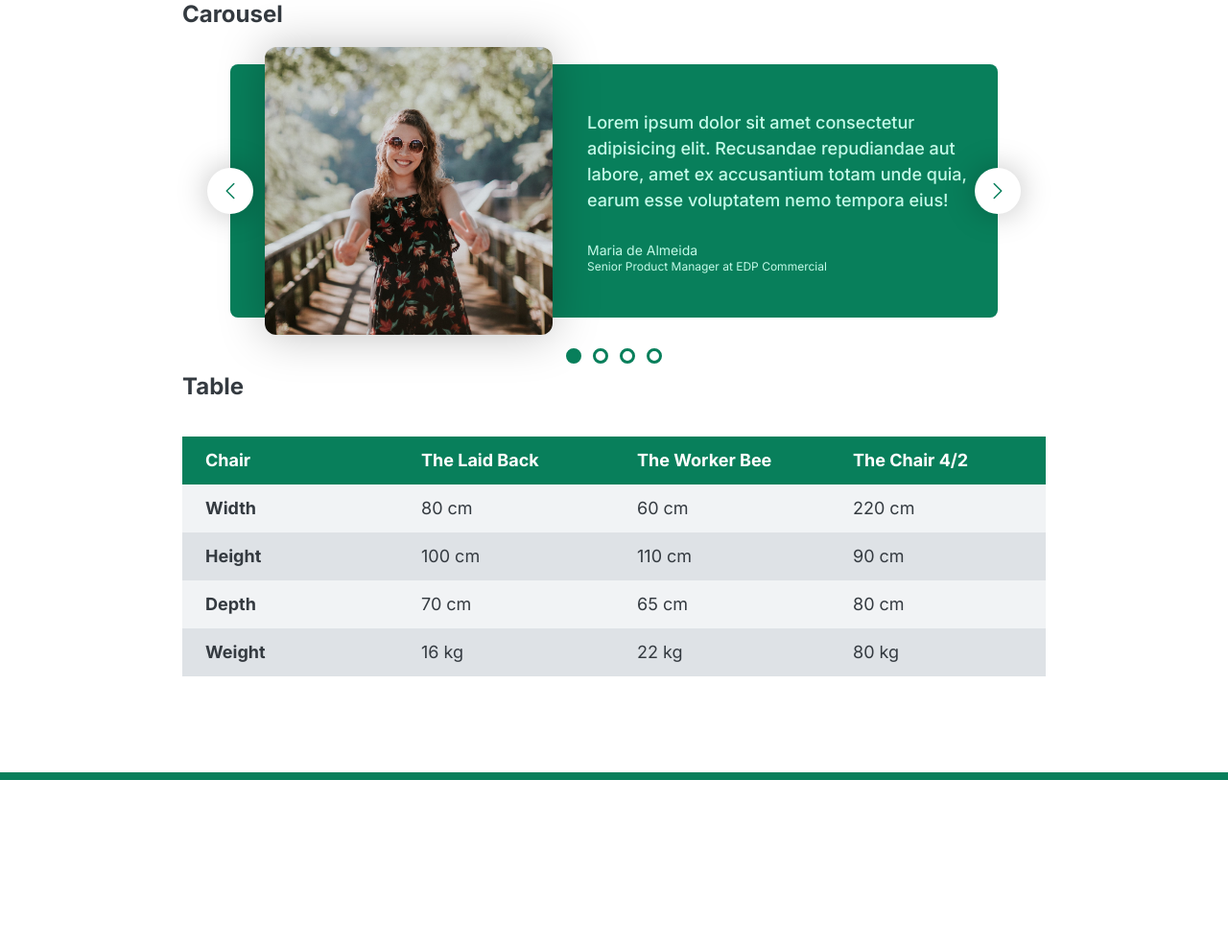
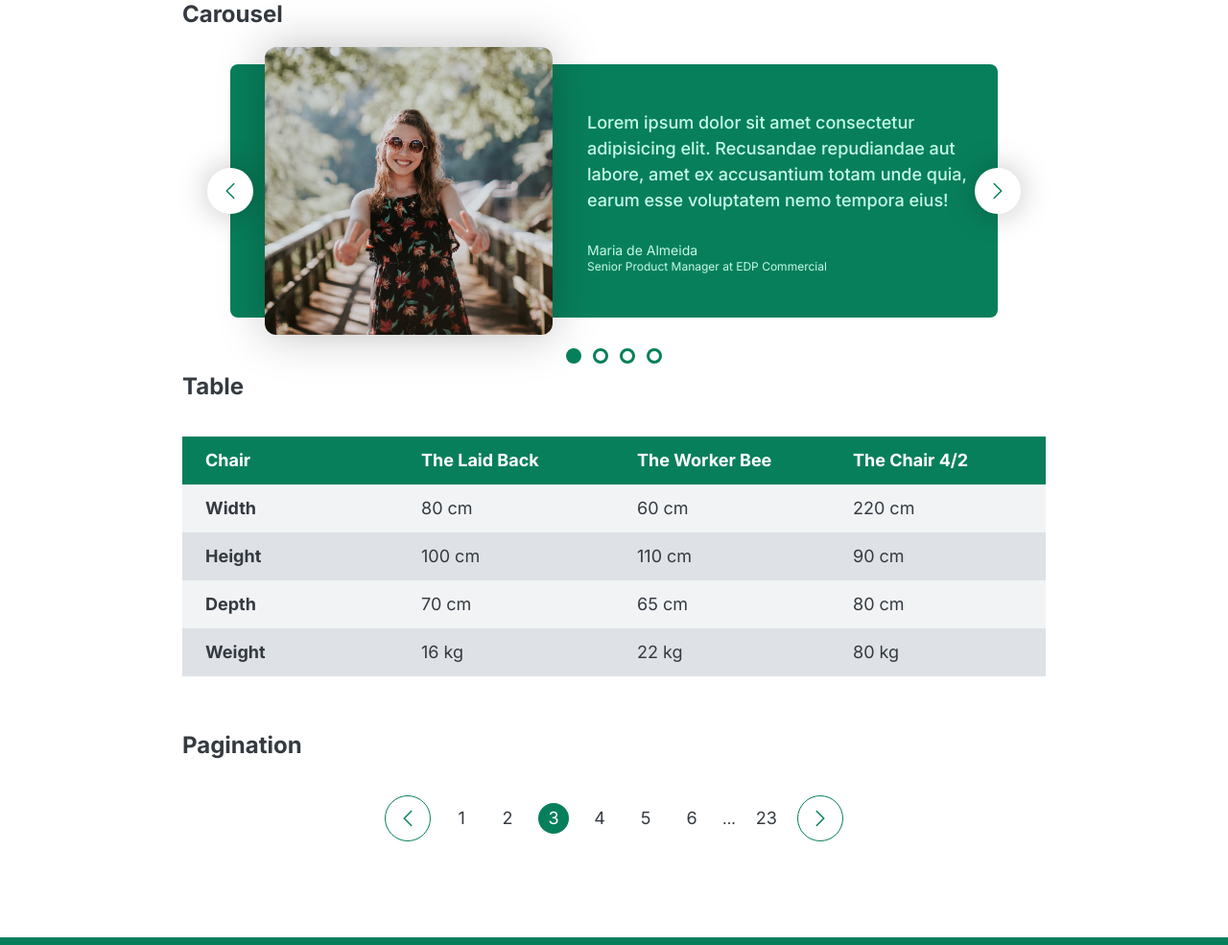
Before and after one commit to henningsadam/udemy-component-practice, a plain HTML site: page index.html in a window 1280 px wide. Shown: the part 833-1818 px from the top of the page at 96% size. Before the commit the page ends 1646 px from the top, so only its background shows below. Drawn offline with Linux system fonts and the light colour scheme.

Commit message:
added a pagination component

```diff
--- a/index.html
+++ b/index.html
@@ -235,6 +235,55 @@
           </table>
         </div>
       </section>
+      <section>
+        <header class="component-header">
+          <h2>Pagination</h2>
+        </header>
+        <div class="component-container">
+          <div class="page-control">
+            <button class="btn">
+              <svg
+                xmlns="http://www.w3.org/2000/svg"
+                fill="none"
+                viewBox="0 0 24 24"
+                stroke-width="1.5"
+                stroke="currentColor"
+                class="btn-icon"
+              >
+                <path
+                  stroke-linecap="round"
+                  stroke-linejoin="round"
+                  d="M15.75 19.5L8.25 12l7.5-7.5"
+                />
+              </svg>
+            </button>
+            <a href="#" class="page">1</a>
+            <a href="#" class="page">2</a>
+            <a href="#" class="page active">3</a>
+            <a href="#" class="page">4</a>
+            <a href="#" class="page">5</a>
+            <a href="#" class="page">6</a>
+            <span>...</span>
+            <a href="#" class="page">23</a>
+            <button class="btn">
+              <svg
+                xmlns="http://www.w3.org/2000/svg"
+                fill="none"
+                viewBox="0 0 24 24"
+                stroke-width="1.5"
+                stroke="currentColor"
+                class="btn-icon"
+              >
+                <path
+                  stroke-linecap="round"
+                  stroke-linejoin="round"
+                  d="M8.25 4.5l7.5 7.5-7.5 7.5"
+                />
+              </svg>
+            </button>
+          </div>
+        </div>
+      </section>
     </main>
   </body>
 </html>
--- a/style.css
+++ b/style.css
@@ -62,6 +62,7 @@ body {
 .component-container {
   display: flex;
   flex-direction: column;
+  align-items: center;
   gap: 20px;
 }
 
@@ -177,20 +178,22 @@ body {
   font-size: 12px;
 }
 
-.carousel .btn {
+.btn {
   width: 48px;
   height: 48px;
   border-radius: 50%;
   padding: 8px;
-  position: absolute;
   border: none;
   background-color: #fff;
-  box-shadow: 0 0 32px rgba(0, 0, 0, 0.25);
   cursor: pointer;
-
   display: flex;
   align-items: center;
   justify-content: center;
+}
+
+.carousel .btn {
+  position: absolute;
+  box-shadow: 0 0 32px rgba(0, 0, 0, 0.25);
 }
 
 .carousel .btn:hover {
@@ -238,7 +241,7 @@ body {
   background-color: var(--main-color);
 }
 
-/* CAROUSEL */
+/* TABLE */
 
 table {
   display: grid;
@@ -275,3 +278,44 @@ td {
 th {
   font-weight: 700;
 }
+
+/* PAGINATION */
+
+.page-control {
+  display: flex;
+  align-items: center;
+  gap: 16px;
+}
+
+.page:link {
+  width: 32px;
+  height: 32px;
+  font-size: 18px;
+  background-color: #fff;
+  border-radius: 50%;
+  border: none;
+  color: var(--grey-color);
+  text-decoration: none;
+  display: flex;
+  align-items: center;
+  justify-content: center;
+}
+
+.page.active,
+.page:hover {
+  background-color: var(--main-color);
+  color: white;
+  stroke: white;
+}
+
+.page-control .btn {
+  border: 1px solid var(--main-color);
+}
+
+.page-control .btn:hover {
+  background-color: var(--main-color);
+}
+
+.page-control .btn:hover .btn-icon {
+  stroke: white;
+}
```
